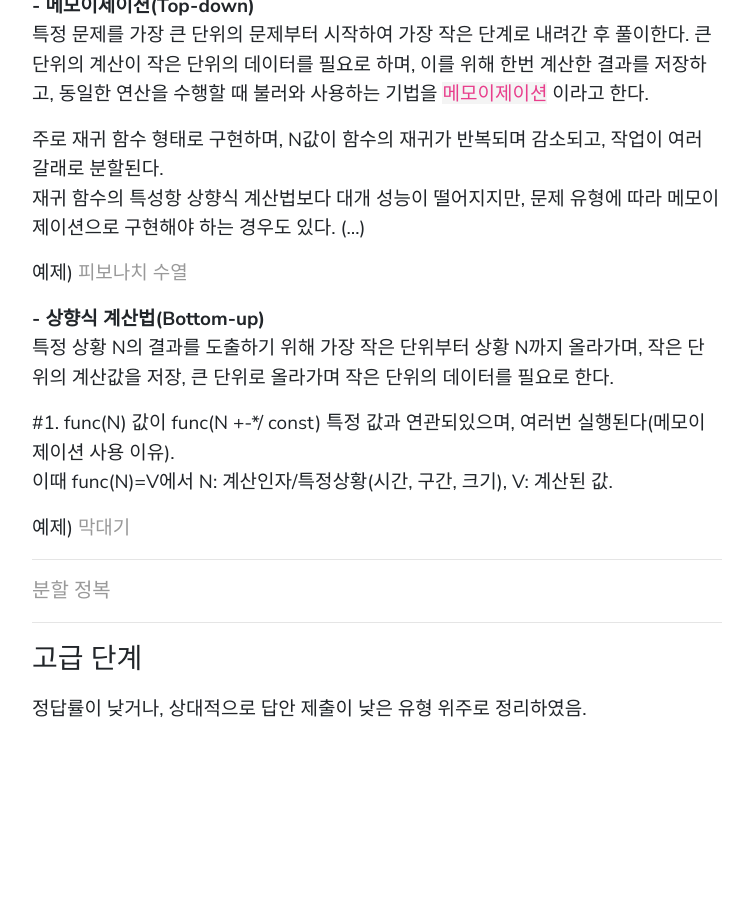
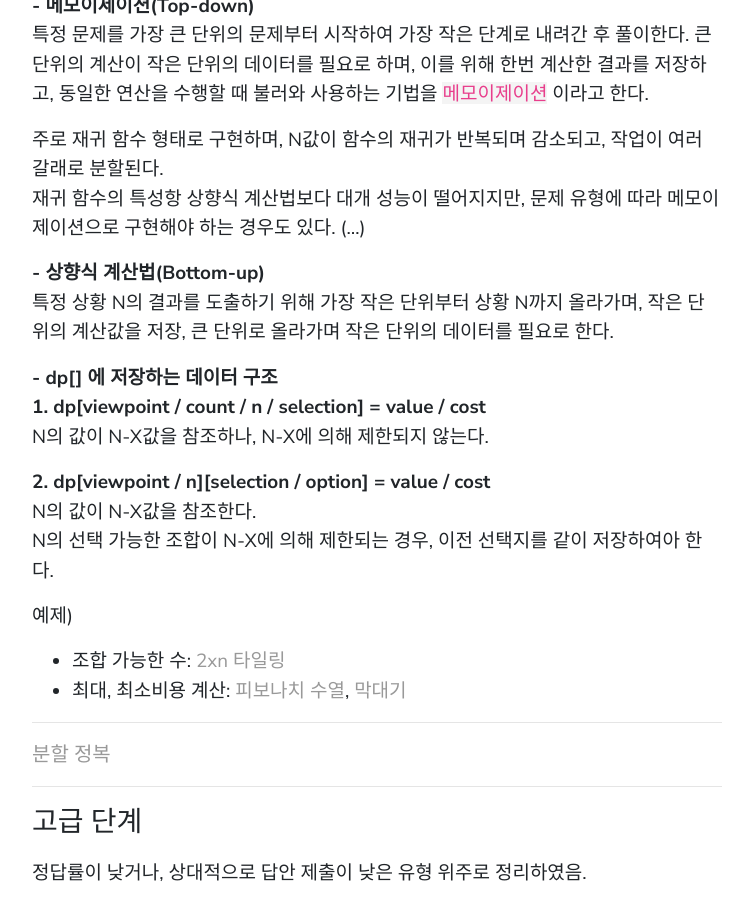
Before and after one commit to live2skull/blog.live2skull.kr, a Jekyll site: the page built from _posts/algorithm/2020-04-01-algorithm-types.markdown, in a window 1280 px wide and 900 px high, scrolled down 3866 px. Shown: the whole window, without its empty margins (83-836 px from the left). Built offline with Jekyll 4.4.1, drawn with Linux system fonts in a browser that asks for light colours; before the commit the page ends 4607 px from its top, so only the background shows below that.

```diff
--- a/_posts/algorithm/2020-04-01-algorithm-boj-1003.markdown
+++ b/_posts/algorithm/2020-04-01-algorithm-boj-1003.markdown
@@ -1,7 +1,7 @@
 ---
 layout: post
 title:  "백준 알고리즘 풀이 - 1003번(피보나치 수열)"
-date:   2019-09-01 00:59:09 +0000
+date:   2020-04-01 00:59:09 +0000
 categories: python pip algorithm dynamicprogramming
 ---
 
--- a/_posts/algorithm/2020-04-01-algorithm-boj-9546.markdown
+++ b/_posts/algorithm/2020-04-01-algorithm-boj-9546.markdown
@@ -1,7 +1,7 @@
 ---
 layout: post
 title:  "백준 알고리즘 풀이 - 9546번(3000번 버스)"
-date:   2019-09-01 00:59:09 +0000
+date:   2020-04-02 00:59:09 +0000
 categories: python pip algorithm
 ---
 
--- a/_posts/algorithm/2020-04-01-algorithm-types.markdown
+++ b/_posts/algorithm/2020-04-01-algorithm-types.markdown
@@ -134,21 +134,33 @@ dset.sort(key=lambda x: (x[0], x[2], -x[1]))
 
 #### [동적 프로그래밍](https://www.acmicpc.net/problem/tag/%EB%8B%A4%EC%9D%B4%EB%82%98%EB%AF%B9%20%ED%94%84%EB%A1%9C%EA%B7%B8%EB%9E%98%EB%B0%8D)
 
+
+
 **\- 메모이제이션(Top-down)**
 특정 문제를 가장 큰 단위의 문제부터 시작하여 가장 작은 단계로 내려간 후 풀이한다. 큰 단위의 계산이 작은 단위의 데이터를 필요로 하며, 이를 위해 한번 계산한 결과를 저장하고, 동일한 연산을 수행할 때 불러와 사용하는 기법을 `메모이제이션` 이라고 한다.
 
 주로 재귀 함수 형태로 구현하며, N값이 함수의 재귀가 반복되며 감소되고, 작업이 여러 갈래로 분할된다.
 재귀 함수의 특성항 상향식 계산법보다 대개 성능이 떨어지지만, 문제 유형에 따라 메모이제이션으로 구현해야 하는 경우도 있다. (...)
 
-예제) [피보나치 수열](https://www.acmicpc.net/problem/1003)
 
 **\- 상향식 계산법(Bottom-up)**
 특정 상황 N의 결과를 도출하기 위해 가장 작은 단위부터 상황 N까지 올라가며, 작은 단위의 계산값을 저장, 큰 단위로 올라가며 작은 단위의 데이터를 필요로 한다.
 
-\#1. func(N) 값이 func(N +-*/ const) 특정 값과 연관되있으며, 여러번 실행된다(메모이제이션 사용 이유).
-이때 func(N)=V에서 N: 계산인자/특정상황(시간, 구간, 크기), V: 계산된 값.
 
-예제) [막대기](https://www.acmicpc.net/problem/1094)
+**\- dp[] 에 저장하는 데이터 구조**
+**1. dp[viewpoint / count / n / selection] = value / cost**
+N의 값이 N-X값을 참조하나, N-X에 의해 제한되지 않는다.
+
+
+**2. dp[viewpoint / n][selection / option] = value / cost**
+N의 값이 N-X값을 참조한다.
+N의 선택 가능한 조합이 N-X에 의해 제한되는 경우, 이전 선택지를 같이 저장하여아 한다.
+
+
+예제)
+- 조합 가능한 수: [2xn 타일링](https://www.acmicpc.net/problem/11726)
+- 최대, 최소비용 계산: [피보나치 수열](https://www.acmicpc.net/problem/1003), [막대기](https://www.acmicpc.net/problem/1094)
+
 
 ----
 
```
Also changed, not shown: _posts/algorithm/2020-04-01-algorithm-boj-1149.markdown (added, +48 -0 lines).
